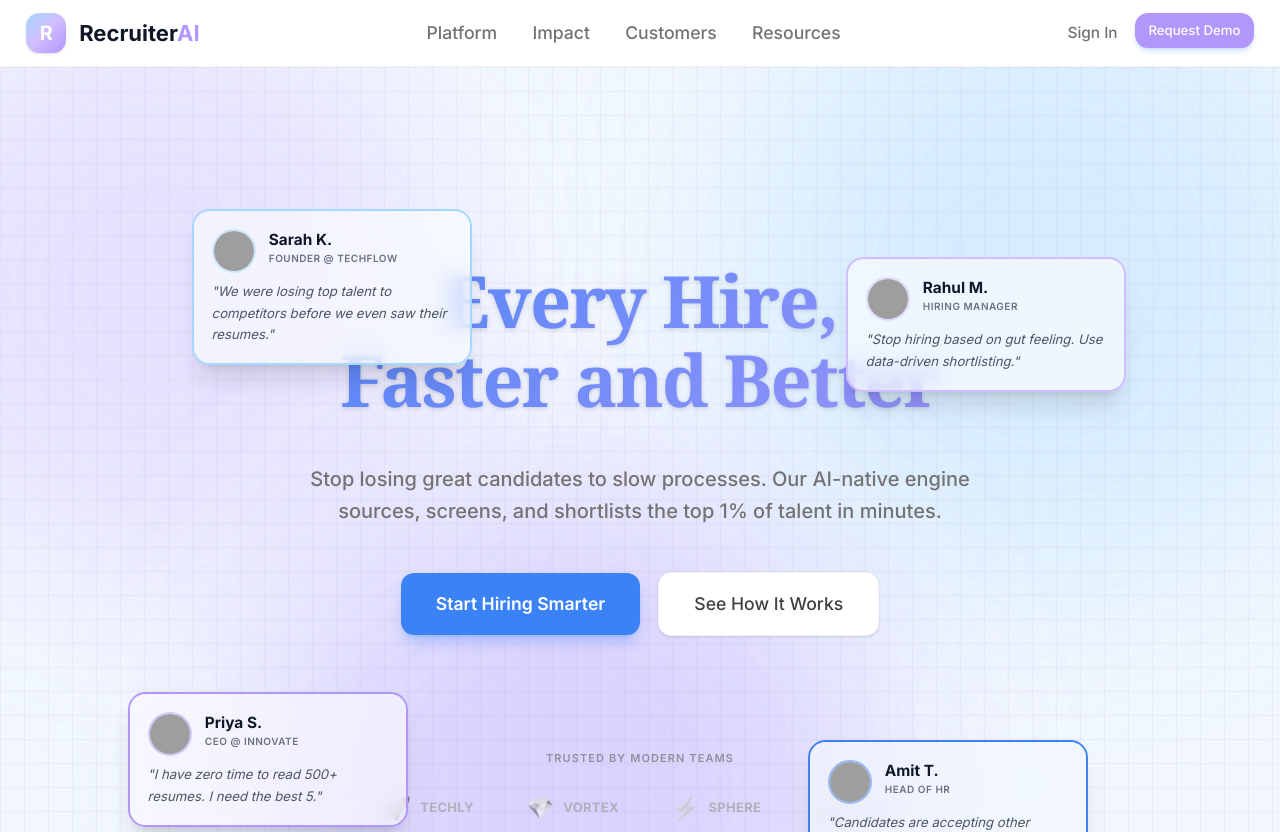
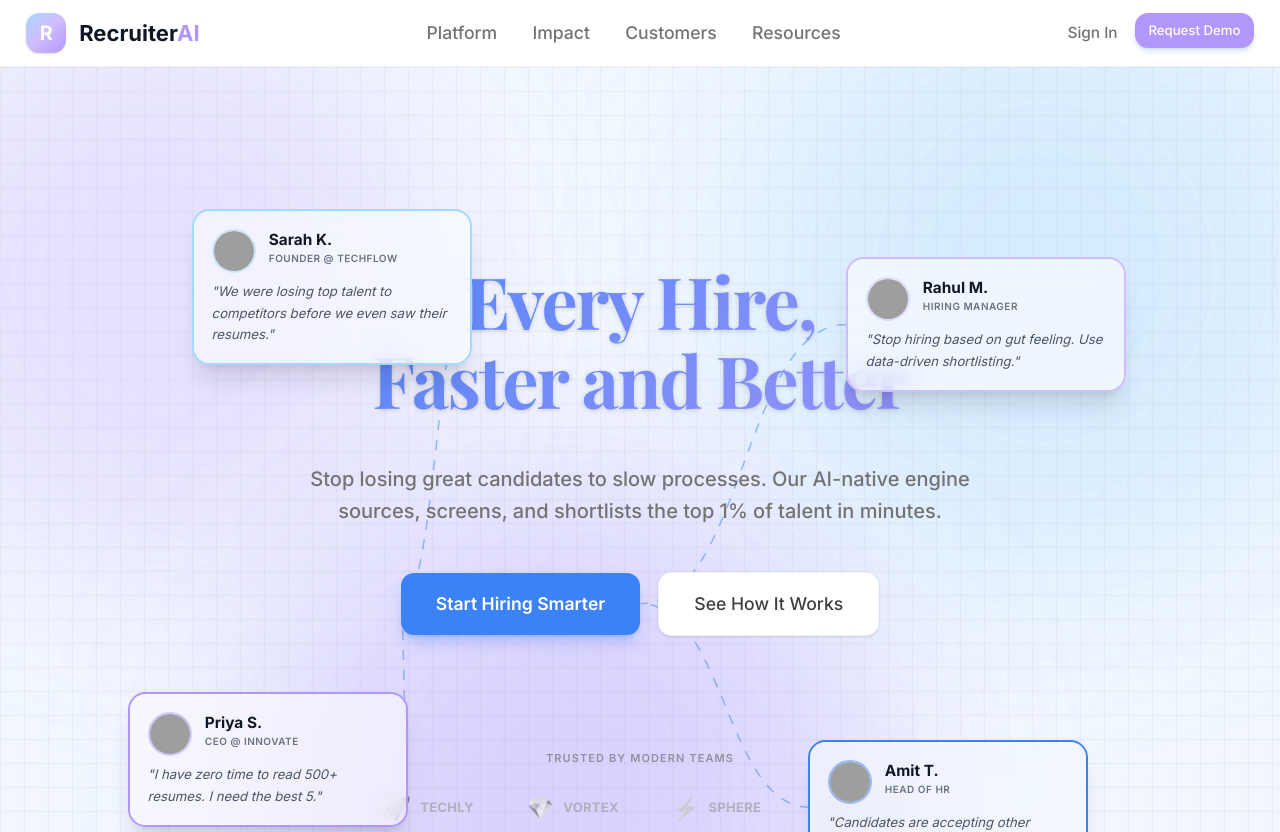
Before and after one commit to shahabas07/RecruiterAI, a React (Vite) app: page / in a window 1280 px wide. Shown: the top 832 px of the page. Built offline with nearby package versions, Linux system fonts and the light colour scheme; grey boxes are pictures that could not be loaded.

Commit message:
feat: add dynamic connecting lines with fading draw-in animation to Hero

```diff
--- a/src/components/Hero.tsx
+++ b/src/components/Hero.tsx
@@ -1,6 +1,7 @@
 
 
 import { motion } from 'framer-motion';
+import { useEffect, useRef, useState } from 'react';
 
 type Position = 'top-left' | 'top-right' | 'bottom-left' | 'bottom-right';
 
@@ -53,7 +54,7 @@ const painPointCards: PainPoint[] = [
   }
 ];
 
-function PainPointCard({ name, role, quote, position, avatar, delay, color, index }: typeof painPointCards[0] & { index: number }) {
+function PainPointCard({ name, role, quote, position, avatar, delay, color, index, cardRef }: typeof painPointCards[0] & { index: number, cardRef: React.Ref<HTMLDivElement> }) {
   const positionStyles = {
     'top-left': { top: '15%', left: '15%' },
     'top-right': { top: '20%', right: '12%' },
@@ -63,6 +64,7 @@ function PainPointCard({ name, role, quote, position, avatar, delay, color, inde
 
   return (
     <motion.div
+      ref={cardRef}
       className="absolute hidden xl:block z-20"
       style={positionStyles[position]}
       initial={{ opacity: 0, scale: 0.5 }}
@@ -118,8 +120,69 @@ function PainPointCard({ name, role, quote, position, avatar, delay, color, inde
 }
 
 export function Hero() {
+  const containerRef = useRef<HTMLDivElement>(null);
+  const buttonRef = useRef<HTMLButtonElement>(null);
+  const cardsRef = useRef<(HTMLDivElement | null)[]>([]);
+  const [paths, setPaths] = useState<string[]>([]);
+
+  useEffect(() => {
+    const updatePaths = () => {
+      if (!containerRef.current || !buttonRef.current) return;
+
+      const containerRect = containerRef.current.getBoundingClientRect();
+      const btnRect = buttonRef.current.getBoundingClientRect();
+
+      const newPaths = painPointCards.map((card, index) => {
+        const cardEl = cardsRef.current[index];
+        if (!cardEl) return '';
+
+        const cardRect = cardEl.getBoundingClientRect();
+
+        // Calculate start point relative to container
+        let startX, startY;
+
+        // Connect to inner side of card
+        if (card.position.includes('left')) {
+          startX = (cardRect.right - containerRect.left);
+        } else {
+          startX = (cardRect.left - containerRect.left);
+        }
+        startY = (cardRect.top + cardRect.height / 2 - containerRect.top);
+
+        // Connect to side of button
+        let endX, endY;
+        if (card.position.includes('left')) {
+          endX = (btnRect.left - containerRect.left);
+        } else {
+          endX = (btnRect.right - containerRect.left);
+        }
+        endY = (btnRect.top + btnRect.height / 2 - containerRect.top);
+
+        // Control points for smooth curve
+        const cp1X = startX + (endX - startX) * 0.5;
+        const cp1Y = startY;
+        const cp2X = endX - (endX - startX) * 0.5;
+        const cp2Y = endY;
+
+        return `M ${startX} ${startY} C ${cp1X} ${cp1Y}, ${cp2X} ${cp2Y}, ${endX} ${endY}`;
+      });
+
+      setPaths(newPaths);
+    };
+
+    updatePaths();
+    window.addEventListener('resize', updatePaths);
+    // Recalculate after a short delay to ensure layout is settled
+    const timer = setTimeout(updatePaths, 1000);
+
+    return () => {
+      window.removeEventListener('resize', updatePaths);
+      clearTimeout(timer);
+    };
+  }, []);
+
   return (
-    <section className="relative py-20 md:py-32 overflow-hidden bg-[#EFF6FF] min-h-[800px] flex items-center justify-center">
+    <section ref={containerRef} className="relative py-20 md:py-32 overflow-hidden bg-[#EFF6FF] min-h-[800px] flex items-center justify-center">
       {/* Dynamic Background */}
       <div className="absolute inset-0 z-0 overflow-hidden">
         {/* Subtle Grid Pattern */}
@@ -134,16 +197,67 @@ export function Hero() {
         <div className="absolute inset-0 bg-white/20 backdrop-blur-[1px]"></div>
       </div>
 
+      {/* Dynamic Connecting Lines */}
+      <div className="absolute inset-0 z-0 pointer-events-none hidden xl:block">
+        <svg className="w-full h-full" style={{ overflow: 'visible' }}>
+          <defs>
+            <linearGradient id="flowGradient" gradientUnits="userSpaceOnUse" x1="0%" y1="0%" x2="100%" y2="0%">
+              <stop offset="0%" stopColor="#3B82F6" stopOpacity="0.2" />
+              <stop offset="50%" stopColor="#3B82F6" stopOpacity="1" />
+              <stop offset="100%" stopColor="#3B82F6" stopOpacity="0.2" />
+            </linearGradient>
+          </defs>
+
+          {paths.map((d, i) => d && (
+            <g key={i}>
+              <defs>
+                <mask id={`draw-mask-${i}`}>
+                  <motion.path
+                    d={d}
+                    stroke="white"
+                    strokeWidth="3"
+                    fill="none"
+                    initial={{ pathLength: 0, opacity: 0 }}
+                    animate={{ pathLength: 1, opacity: 1 }}
+                    transition={{
+                      duration: 1.2,
+                      delay: 0.5 + (i * 0.1),
+                      ease: "easeInOut"
+                    }}
+                  />
+                </mask>
+              </defs>
+              <path
+                d={d}
+                fill="none"
+                stroke="#3B82F6"
+                strokeWidth="1.5"
+                className="animate-flow-line"
+                strokeDasharray="10 10"
+                opacity="0.5"
+                mask={`url(#draw-mask-${i})`}
+              />
+              {/* Add a glowing dot at the end that travels with the line? Maybe too complex for now. */}
+            </g>
+          ))}
+        </svg>
+      </div>
+
       {/* Pain Point Cards - Scattered positioning */}
       {painPointCards.map((card, index) => (
-        <PainPointCard key={index} {...card} index={index} />
+        <PainPointCard
+          key={index}
+          {...card}
+          index={index}
+          cardRef={(el) => { cardsRef.current[index] = el; }}
+        />
       ))}
 
       <div className="w-full max-w-7xl mx-auto px-4 md:px-8 relative z-10">
         <div className="relative w-full mx-auto">
           {/* Center Content */}
           <div className="text-center py-12">
-            <h1 className="font-serif text-[54px] md:text-[72px] leading-[1.1] font-bold hero-gradient-text mb-8 tracking-tight drop-shadow-sm pb-2">
+            <h1 className="font-display text-[54px] md:text-[72px] leading-[1.1] font-bold hero-gradient-text mb-8 tracking-tight drop-shadow-sm pb-2">
               Every Hire,<br />
               Faster and Better
             </h1>
@@ -153,7 +267,10 @@ export function Hero() {
             </p>
 
             <div className="flex flex-col sm:flex-row items-center justify-center gap-4 mb-16">
-              <button className="cursor-pointer group bg-[#3B82F6] text-white px-8 py-4 rounded-xl hover:bg-[#2563EB] transition-all flex items-center gap-2 font-semibold text-base shadow-lg shadow-[#3B82F6]/30 hover:shadow-xl hover:-translate-y-0.5">
+              <button
+                ref={buttonRef}
+                className="cursor-pointer group bg-[#3B82F6] text-white px-8 py-4 rounded-xl hover:bg-[#2563EB] transition-all flex items-center gap-2 font-semibold text-base shadow-lg shadow-[#3B82F6]/30 hover:shadow-xl hover:-translate-y-0.5"
+              >
                 <span>Start Hiring Smarter</span>
               </button>
               <button className="cursor-pointer group bg-white text-[#404040] px-8 py-4 rounded-xl hover:bg-[#F3F4F6] transition-all flex items-center gap-2 font-medium text-base border border-[#F3F4F6] shadow-sm hover:shadow-md hover:-translate-y-0.5">
@@ -176,6 +293,14 @@ export function Hero() {
       </div>
 
       <style>{`
+        @keyframes flowLine {
+          from { stroke-dashoffset: 0; }
+          to { stroke-dashoffset: -100; }
+        }
+        .animate-flow-line {
+          animation: flowLine 30s linear infinite;
+        }
+
         @keyframes fadeSlideIn {
           from { opacity: 0; transform: translateY(20px); }
           to { opacity: 1; transform: translateY(0); }
```
